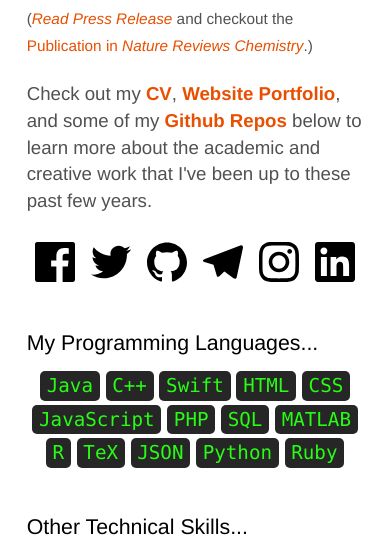
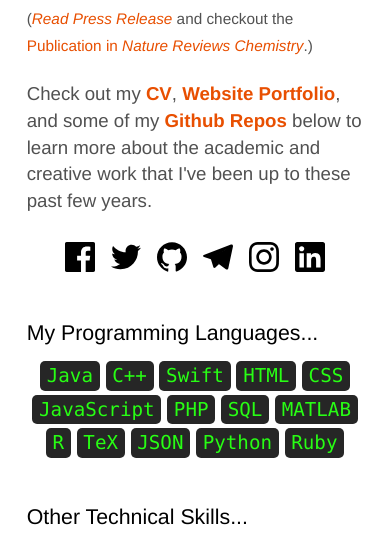
Before and after one commit to ShawnTylerSchwartz/shawntylerschwartz.com, a PHP site: page / in a window 390 px wide. Shown: the part 1628-2166 px from the top of the page. Run offline with PHP 8.4, Linux system fonts and the light colour scheme; some libraries are stand-ins or nearby versions.

Commit message:
Testing social icon resize media queries

```diff
--- a/assets/css/style.css
+++ b/assets/css/style.css
@@ -908,4 +908,18 @@ article.languages > h5 {
     margin-left: auto;
     margin-right: auto;
   }
+
+  .social {
+    width: 35px;
+    height: 35px;
+    background-size: 35px 35px;
+  }
 }
+
+@media (max-width: 34em) {
+  .social {
+    width: 30px;
+    height: 30px;
+    background-size: 30px 30px;
+  }
+}
```
